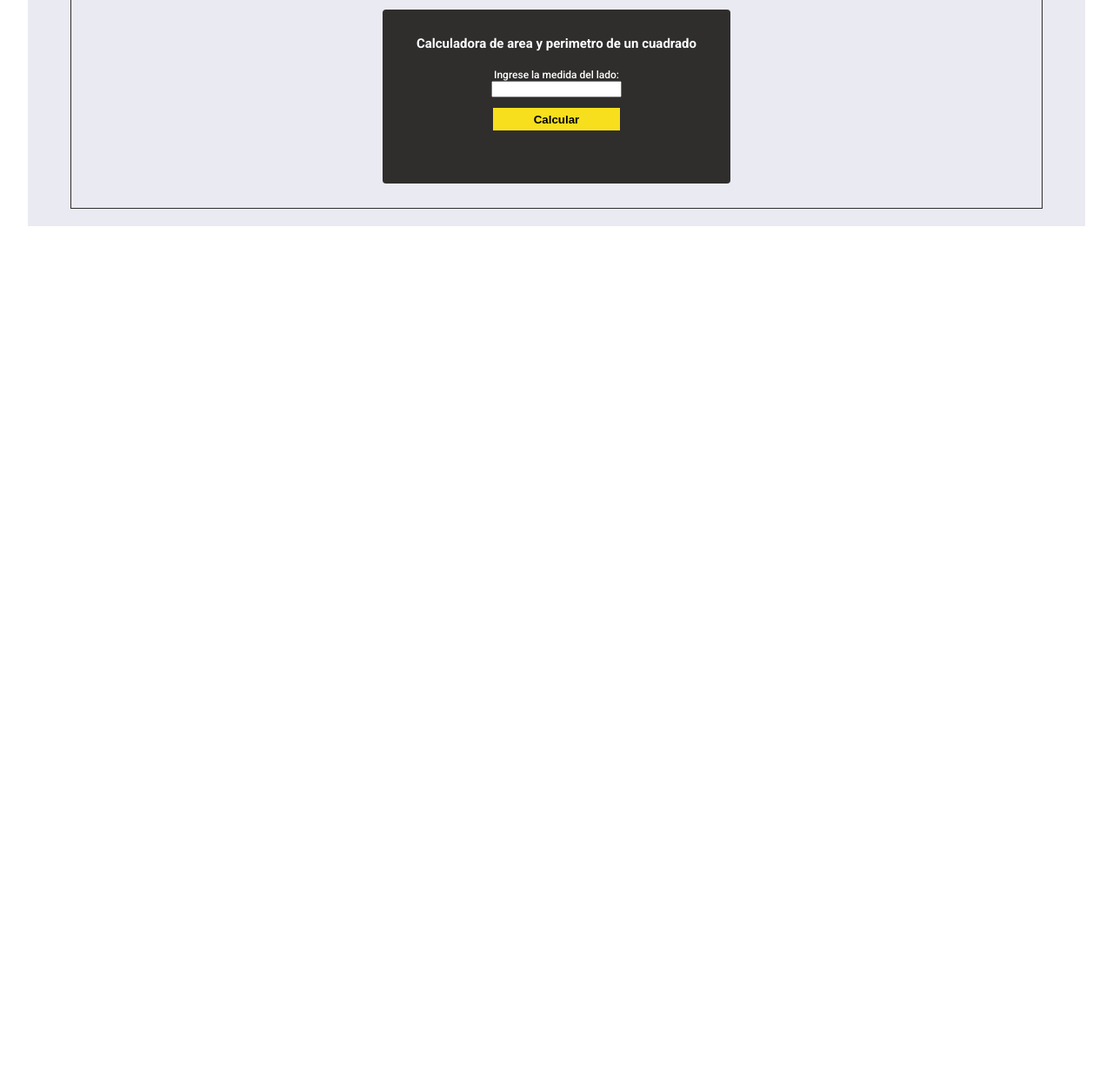
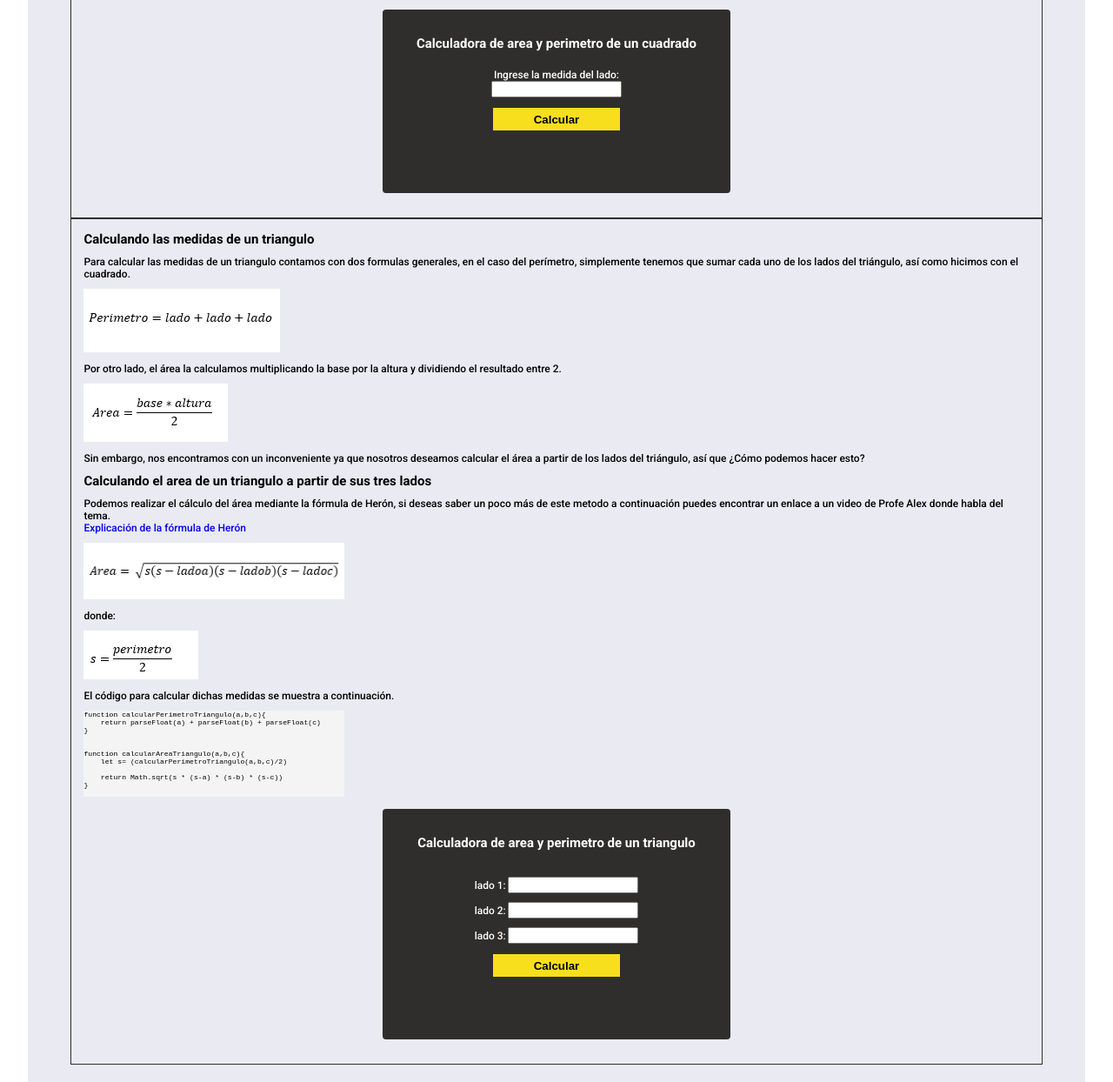
Before and after one commit to YisusWare/geometria_con_JavaScript, a plain HTML site: page index.htm in a window 1280 px wide. Shown: the part 682-1926 px from the top of the page at 87% size. Before the commit the page ends 942 px from the top, so only its background shows below. Drawn offline with Linux system fonts and the light colour scheme.

Commit message:
se agrega la seccion sobre los triangulos

```diff
--- a/index.htm
+++ b/index.htm
@@ -4,7 +4,7 @@
     <meta charset="UTF-8">
     <meta http-equiv="X-UA-Compatible" content="IE=edge">
     <meta name="viewport" content="width=device-width, initial-scale=1.0">
-    <title>Document</title>
+    <title>Geometria con JavaScript</title>
     <link rel="stylesheet" href="styles.css">
     <link rel="preconnect" href="https://fonts.googleapis.com">
 <link rel="preconnect" href="https://fonts.gstatic.com" crossorigin>
@@ -25,11 +25,11 @@
             Al momento de trabajar con figuras geométricas, es esencial para un ingeniero conocer las medidas de estas, casi todo espacio puede ser descrito utilizando estas y conocer sus medidas y ser capaces de computarizar cálculos geométricos debería ser algo sencillo para cualquier ingeniero de software. Con esto en mente mostraré a continuación la manera de calcular tanto el área como el perímetro de algunas figuras geométricas, así como los programas con los cuales puedes calcular estas medidas con JavaScript (aclarando que una vez desglosado el algoritmo para calcular dichas medidas lo puedes hacer en cualquier lenguaje de programación).
         </p>
 
-        <div class="medidasCuadrado">
+        <div class="medidas_figura">
 
 
-            <div class="explicacion-cuadrado">
-                <h2 class="titulo-cuadrado">
+            <div class="explicacion-figura">
+                <h2>
                     Calculando las medidas de un cuadrado
                 </h2>
 
@@ -44,7 +44,7 @@
                 </p>
                 <img src="./assets/formulaAreaCuadrado.png" alt="Formula_area_cuadrado">
 
-                <div class="codigo_cuadrado">
+                <div class="codigo_figura">
 
                     <p>
                         Podemos hacer un programa que calcule las medidas de cualquier cuadrado a partir de uno de sus lados utilizando el siguiente código.
@@ -54,13 +54,13 @@
 
 
 
-    function calcularPerimetroCuadrado(lado){
+   function calcularPerimetroCuadrado(lado){
         return lado * 4
-    }
+   }
 
-    function calcularAreaCuadrado(lado) {
+   function calcularAreaCuadrado(lado) {
         return Math.pow(lado,2)
-    }
+   }
 
                     </pre>
                 </div>
@@ -70,24 +70,99 @@
 
 
 
-            <div class="cuadradoCalculadora">
+            <div class="calculadora_figura">
 
-                <h2 class="titulo-calculadora-cuadrado">Calculadora de area y perimetro de un cuadrado</h2>
+                <h2>Calculadora de area y perimetro de un cuadrado</h2>
                 <form action="">
                     <label for="cuadrado">Ingrese la medida del lado:</label>
                     <input id="cuadrado"type="number">
-                    <button class="calcular-cuadrado" type="button" onClick="calcularMedidasCuadrado()">Calcular</button>
+                    <button class="calcular-cuadrado main_button"  type="button" onClick="calcularMedidasCuadrado()">Calcular</button>
 
-                    <p id="cuadrado_resultados" class="cuadrado_resultados"></p>
+                    <p id="cuadrado_resultados" class="figura_resultados"></p>
                 </form>
             </div>
 
 
         </div>
-        <div class="medidasTriangulo">
 
-        </div>
-        <div class="medidasCirculo">
+
+        <div class="medidas_figura">
+
+            <div class="explicacion-figura">
+                <h2>
+                    Calculando las medidas de un triangulo
+                </h2>
+
+                <p>
+                    Para calcular las medidas de un triangulo contamos con dos formulas generales, en el caso del perímetro, simplemente tenemos que sumar cada uno de los lados del triángulo,  así como hicimos con el cuadrado.
+                </p>
+
+                <img src="./assets/formulaPerimetroTriangulo.png" alt="formula_perimetro_triangulo">
+
+                <p>
+                    Por otro lado, el área la calculamos multiplicando la base por la altura y dividiendo el resultado entre 2.
+                </p>
+
+                <img src="./assets/formulaAreaTriangulo.png" alt="">
+                <p>
+                    Sin embargo, nos encontramos con un inconveniente ya que nosotros deseamos calcular el área a partir de los lados del triángulo, así que ¿Cómo podemos hacer esto?
+                </p>
+
+                <h2>
+                    Calculando el area de un triangulo a partir de sus tres lados
+                </h2>
+
+                <p>
+                    Podemos realizar el cálculo del área mediante la fórmula de Herón, si deseas saber un poco más de este metodo a continuación puedes encontrar un enlace a un video de Profe Alex donde habla del tema.
+                    <a href="https://www.youtube.com/watch?v=QtHQFAbgdPU" class="link-video">Explicación de la fórmula de Herón</a>
+                </p>
+
+                <img class="formula_Heron"src="./assets/formulaHeron.png" alt="formula_Heron">
+                <p>
+                    donde:
+                </p>
+                <img src="./assets/s_formula.png" alt="formula_para_s">
+
+                <p>
+                    El código para calcular dichas medidas se muestra a continuación.
+                </p>
+                <div class="codigo_figura">
+
+                    <pre>
+function calcularPerimetroTriangulo(a,b,c){
+    return parseFloat(a) + parseFloat(b) + parseFloat(c)
+}
+
+
+function calcularAreaTriangulo(a,b,c){
+    let s= (calcularPerimetroTriangulo(a,b,c)/2)
+
+    return Math.sqrt(s * (s-a) * (s-b) * (s-c))
+}
+                    </pre>
+                </div>
+            </div>
+            <div class="calculadora_figura">
+                <h2>
+                    Calculadora de area y perimetro de un triangulo
+                </h2>
+
+                <form action="">
+
+                    <div class="input_container"><label for="lado1">lado 1:</label>
+                        <input id="lado1" type="number" ></div>
+                    <div class="input_container"><label for="lado2">lado 2:</label>
+                        <input id="lado2" type="number" ></div>
+                    <div class="input_container"><label for="lado3">lado 3:</label>
+                        <input id="lado3" type="number" ></div>
+
+                    <button class="calcular-cuadrado main_button" type="button" onclick="calcularMedidasTriangulo()">Calcular</button>
+
+                    <p id="triangulo_resultados" class="figura_resultados"></p>
+                </form>
+
+            </div>
+
 
         </div>
     </section>
--- a/index.js
+++ b/index.js
@@ -10,24 +10,17 @@ function calcularAreaCuadrado(lado){
 }
 
 
-let triangulo = {
-    lado1: 3,
-    lado2: 4,
-    lado3: 5,
-
-}
-
 function calcularPerimetroTriangulo(a,b,c){
 return parseFloat(a) + parseFloat(b) + parseFloat(c)
 }
 
-function calcularAngulo(a,b,c){
-    return Math.acos(((Math.pow(c,2) + Math.pow(a,2) - Math.pow(b,2)) / (2 * c * a)))
+
+function calcularAreaTriangulo(a,b,c){
+    let s= (calcularPerimetroTriangulo(a,b,c)/2)
+
+    return Math.sqrt(s * (s-a) * (s-b) * (s-c))
 }
 
-function calcularAreaTriangulo(a,b,c){
-    return ((c * a * Math.sin(calcularAngulo(a,b,c))) / 2 )
-}
 
 let radioCirculo = 5
 const PI = Math.PI
@@ -50,3 +43,19 @@ function calcularMedidasCuadrado(){
 
 
 }
+
+function calcularMedidasTriangulo(){
+    let lado1 = document.getElementById("lado1").value
+    let lado2 = document.getElementById("lado2").value
+    let lado3 = document.getElementById("lado3").value
+    let resultado_triangulo = document.getElementById("triangulo_resultados")
+
+    if( !isNaN(calcularAreaTriangulo(lado1,lado2,lado3))){
+        resultado_triangulo.innerText = "Perimetro: " + calcularPerimetroTriangulo(lado1,lado2,lado3) +
+                                    "\nArea: " + calcularAreaTriangulo(lado1,lado2,lado3).toFixed(4)
+    }
+    else{
+        resultado_triangulo.innerText = "Triangulo invalido"
+    }
+
+}
--- a/styles.css
+++ b/styles.css
@@ -56,7 +56,7 @@ header .logo-JS{
     font-size: 1.2rem;
 }
 
-.medidasCuadrado{
+.medidas_figura{
     border: 1px solid var(--javascript-black);
     width: 95%;
     padding: 14px;
@@ -64,12 +64,12 @@ header .logo-JS{
 
 }
 
-.cuadradoCalculadora{
+.calculadora_figura{
     display: flex;
     flex-direction: column;
     align-items: center;
     width: 95%;
-    height: 200px;
+    min-height: 200px;
     max-width: 400px;
     padding: 30px;
     margin: 14px auto;
@@ -78,15 +78,22 @@ header .logo-JS{
     border-radius: 4px;;
 }
 
-.medidasCuadrado .cuadradoCalculadora form{
+.calculadora_figura form .input_container{
+    margin-top: 10px;
+}
+
+.medidas_figura .calculadora_figura form{
     display: flex;
     flex-direction: column;
     align-items: center;
     margin: 20px;
 }
 
-.medidasCuadrado .cuadradoCalculadora form .calcular-cuadrado{
+.medidas_figura .calculadora_figura form .calcular-cuadrado{
     margin-top: 10px;
+}
+
+.main_button{
     width:150px;
     height: 30px;
     border: 2px solid var(--javascript-black);
@@ -95,28 +102,39 @@ header .logo-JS{
     font-weight: 700;
 }
 
-.medidasCuadrado .cuadradoCalculadora form input{
+.medidas_figura .calculadora_figura form input{
     width: 150px;
 }
 
-.medidasCuadrado .cuadradoCalculadora form label{
+.medidas_figura .calculadora_figura form label{
     font-size: var(--sm);
 }
 
 
 
-.medidasCuadrado .explicacion-cuadrado p{
+.medidas_figura .explicacion-figura p{
     font-size: var(--sm);
     margin: 10px 0;
 }
 
-.codigo_cuadrado pre{
-    background-color:var(--code-background) ;
+.medidas_figura .explicacion-figura p .link-video{
+    display: block;
 
-    width: 300px;
+    text-decoration: none;
 }
 
-.cuadrado_resultados{
+.medidas_figura .explicacion-figura .formula_Heron{
+    width: 100%;
+    max-width: 300px;
+}
+.codigo_figura pre{
+    background-color:var(--code-background) ;
+    font-size: 12;
+    width: 95%;
+    max-width: 300px;
+}
+
+.figura_resultados{
     margin: 10px;
     font-size: 1.2rem;
     align-self: flex-start;
```
Also changed, not shown: assets/formulaAreaTriangulo.png (added), assets/formulaHeron.png (added), assets/formulaPerimetroTriangulo.png (added), assets/s_formula.png (added).
